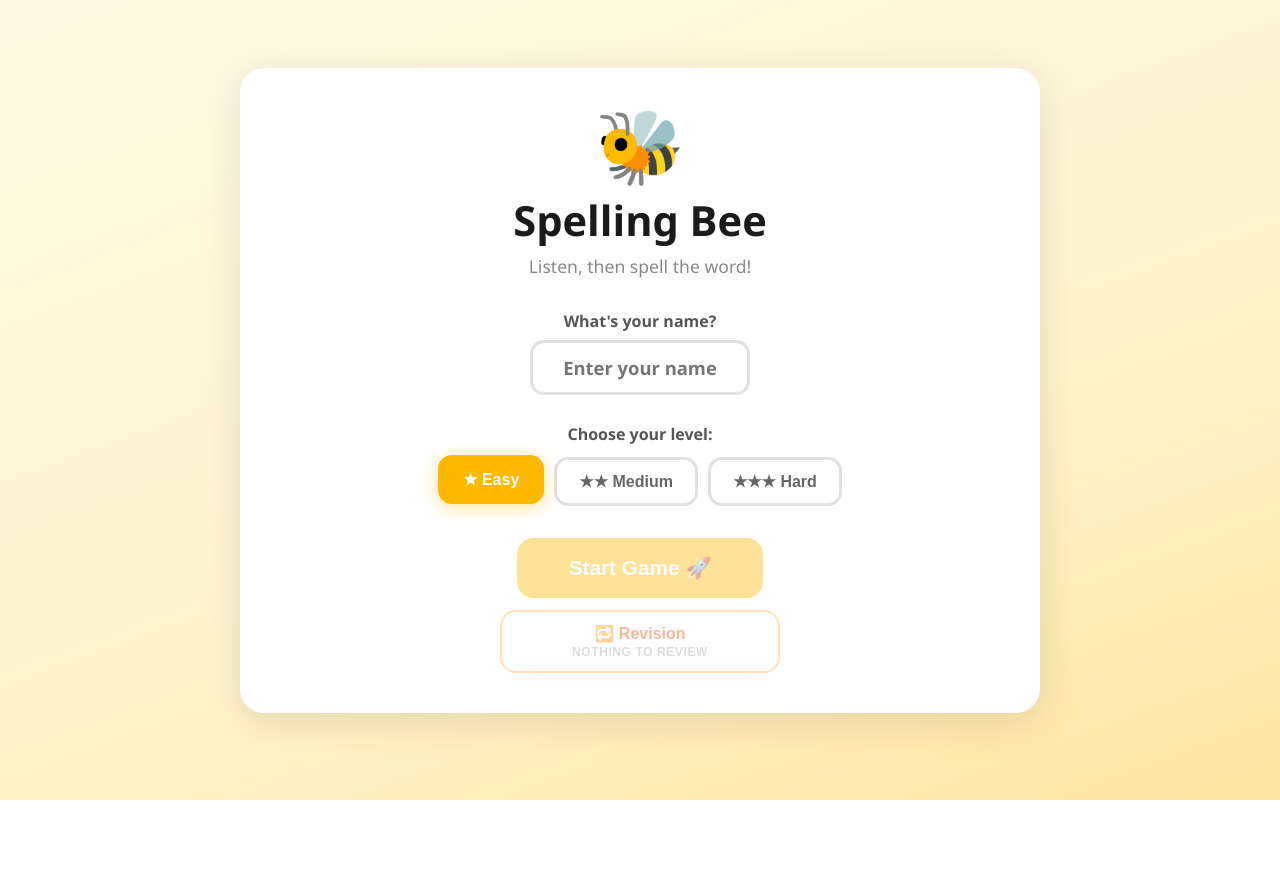
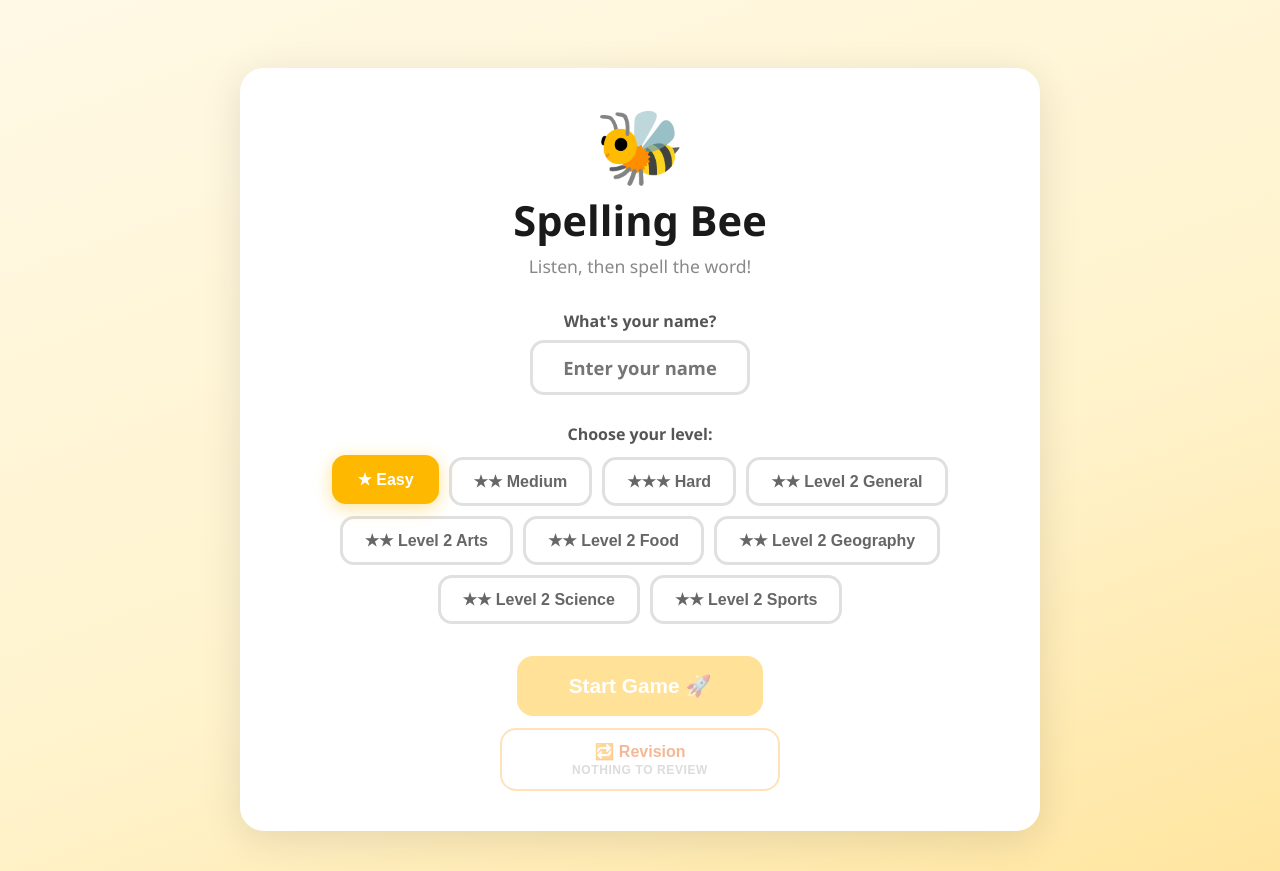
Before and after one commit to GlenKelley/SpellingBee, a React (Vite) app: page / in a window 1280 px wide. Before the commit the page ends 800 px from the top, so only its background shows below. Built offline with nearby package versions, Linux system fonts and the light colour scheme.

Commit message:
Added levels

```diff
--- a/src/data/words.js
+++ b/src/data/words.js
@@ -17,6 +17,29 @@ export const WORD_LISTS = {
     'school', 'friend', 'house', 'chair', 'plant', 'clock', 'brush', 'train', 'stone', 'flower',
     'garden', 'people', 'butter', 'castle', 'circle', 'battle', 'gentle', 'little', 'middle', 'purple',
     'simple', 'table', 'bottle', 'candle', 'finger',
+  ],
+  level_2_general: [
+    'whine', 'wily', 'windmill', 'windpipe', 'wingspan', 'wishful', 'wonderful', 'wrist'
+  ],
+  level_2_arts: [
+    'author', 'casting', 'clef', 'coda', 'creative', 'kiln', 'Lawson', 'movement', 'myth',
+    'opera', 'picture', 'puppet', 'saga', 'scene', 'tempo', 'topic', 'translate', 'viola', 'woodwind'
+  ],
+  level_2_food: [
+    'apricot', 'cherry', 'famine', 'flower', 'fruit', 'galley', 'kettle', 'miso', 'sugar', 'onion',
+    'pepper', 'pickle', 'ramen', 'rissole', 'tangy', 'thirsty', 'yeast'
+  ],
+  level_2_geography: [
+    'Asia', 'atoll', 'Brazil', 'bushfire', 'canyon', 'cavern', 'delta', 'desert', 'Greece', 'India',
+    'island', 'landslide', 'magma', 'nature', 'Samoa', 'sleet', 'Sweden', 'Tonga', 'tundra'
+  ],
+  level_2_science: [
+    'Aldrin', 'compass', 'concave', 'cosmos', 'database', 'gradient', 'litre', 'measure', 'Newton',
+    'oblong', 'password', 'planet', 'refresh', 'Saturn', 'terminal', 'volume', 'Venus', 'width'
+  ],
+  level_2_sports: [
+    'arrow', 'backstroke', 'baseball', 'billycart', 'canoe', 'cosplay', 'enjoy', 'hobby', 'picnic',
+    'pontoon', 'rugby', 'sailor', 'skiff', 'sprint', 'stadium', 'swimming', 'tennis', 'travel', 'windsurf'
   ],
 };
 
@@ -105,6 +128,12 @@ export const LEVEL_INFO = {
   easy:   { label: 'Easy',   stars: 1, description: 'Year 1–2 (ages 5–7)' },
   medium: { label: 'Medium', stars: 2, description: 'Year 3–4 (ages 7–9)' },
   hard:   { label: 'Hard',   stars: 3, description: 'Year 5–6 (ages 9–11)' },
+  level_2_general: { label: 'Level 2 General', stars: 2, color: 'pink', icon: 'general', description: 'General Continued' },
+  level_2_arts: { label: 'Level 2 Arts', stars: 2, color: 'pink', icon: 'arts', description: '' },
+  level_2_food: { label: 'Level 2 Food', stars: 2, color: 'pink', icon: 'food', description: '' },
+  level_2_geography: { label: 'Level 2 Geography', stars: 2, color: 'pink', icon: 'geography', description: '' },
+  level_2_science: { label: 'Level 2 Science', stars: 2, color: 'pink', icon: 'science', description: '' },
+  level_2_sports: { label: 'Level 2 Sports', stars: 2, color: 'pink', icon: 'sports', description: '' },
 };
 
 export const WORDS_PER_GAME = 10;
```
